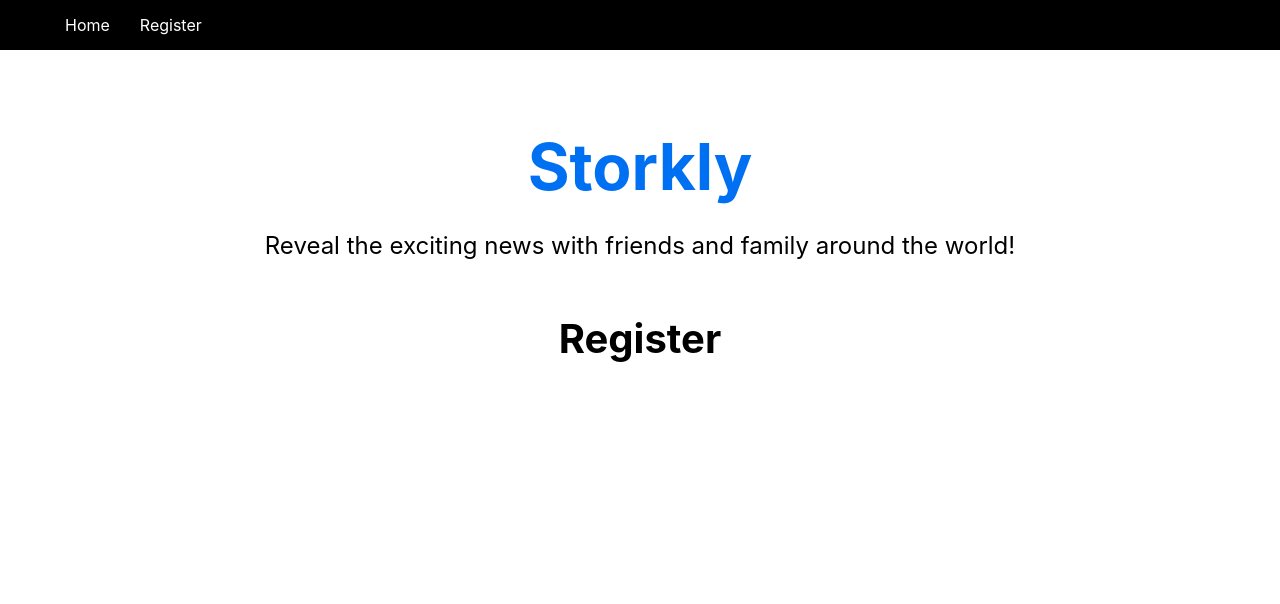
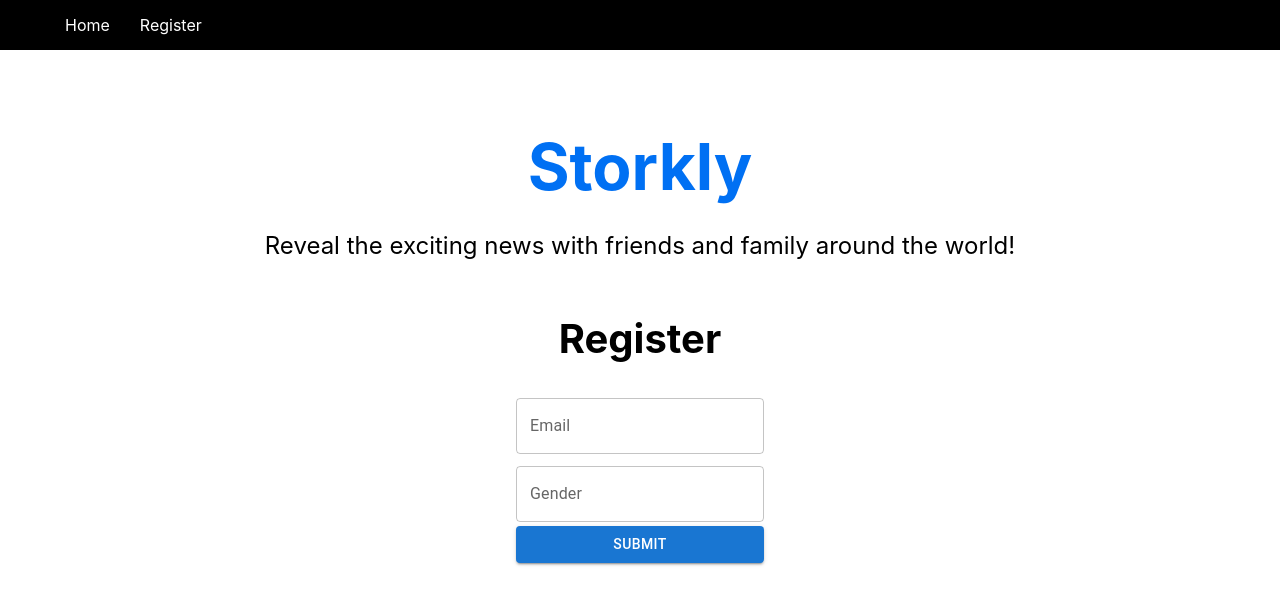
Before and after one commit to stephen-ho/storkly, a Next.js app: page /register in a window 1280 px wide. Shown: the top 604 px of the page. Built offline with nearby package versions, Linux system fonts and the light colour scheme.

Commit message:
added form and buttons

```diff
--- a/package.json
+++ b/package.json
@@ -9,6 +9,9 @@
     "lint": "next lint"
   },
   "dependencies": {
+    "@emotion/react": "^11.10.5",
+    "@emotion/styled": "^11.10.5",
+    "@mui/material": "^5.10.11",
     "next": "13.0.0",
     "react": "18.2.0",
     "react-dom": "18.2.0"
--- a/pages/register.js
+++ b/pages/register.js
@@ -1,13 +1,22 @@
 import Head from 'next/head'
+import registerStyles from '../styles/Register.module.css';
+import TextField from '@mui/material/TextField';
+import Button from '@mui/material/Button';
 
-const register = () => {
+export default function Register() {
     return (
+      <>
         <div>
             <Head>
                 <title>Register</title>
             </Head>
             <h1>Register</h1>
         </div>
+        <div className={registerStyles.form}>
+          <TextField id="email" label="Email" variant="outlined" margin="dense"/>
+          <TextField id="gender" label="Gender" variant="outlined" margin="dense"/>
+          <Button variant="contained">Submit</Button>
+        </div>
+      </>
     )
 }
-export default register;
--- /dev/null
+++ b/styles/Register.module.css
@@ -0,0 +1,4 @@
+.form {
+  display: flex;
+  flex-direction: column;
+}
```
Also changed, not shown: pages/index.js (+9 -5 lines), 1 other file (tests, documents, lock files or other folders).
